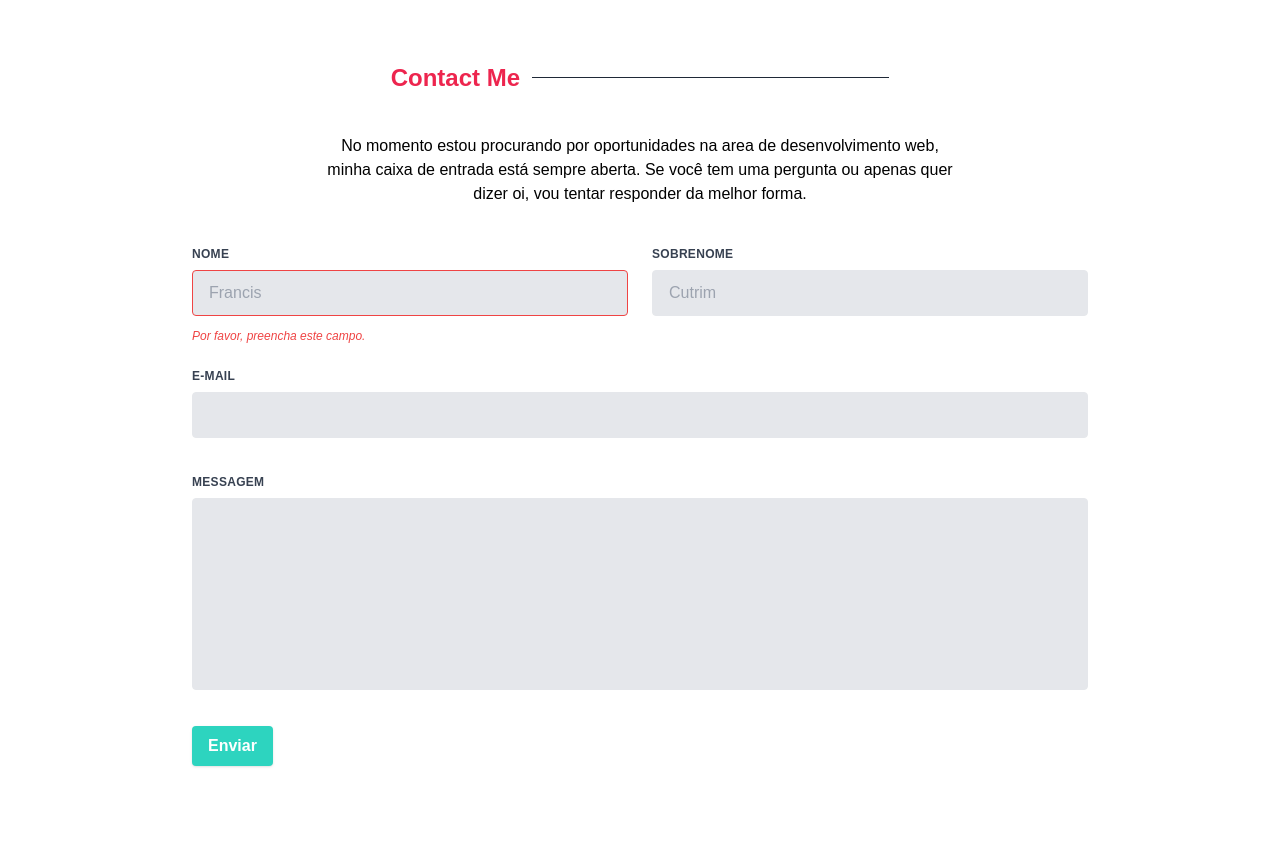
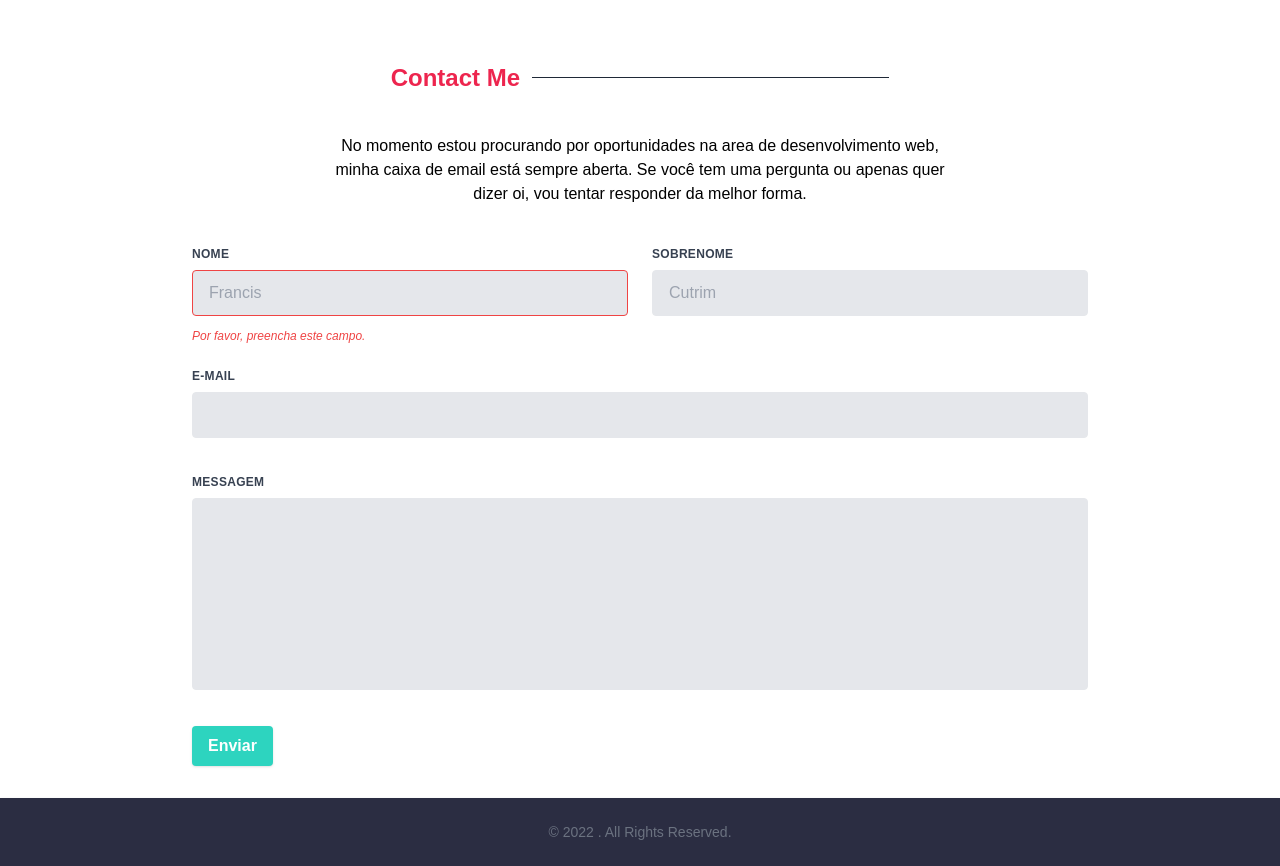
Before and after one commit to walaceborges/Portfolio, a React (Create React App) app: page / in a window 1280 px wide. Shown: the part 2500-3366 px from the top of the page. Before the commit the page ends 3298 px from the top, so only its background shows below. Built offline with nearby package versions, Linux system fonts and the light colour scheme.

Commit message:
style: adiciona a pagina footer

```diff
--- a/src/App.js
+++ b/src/App.js
@@ -1,6 +1,7 @@
 import React from "react";
 import About from "./Components/About";
 import Contact from "./Components/Contact";
+import Footer from "./Components/Footer";
 import Header from "./Components/Header";
 import Hero from "./Components/Hero";
 import Projects from "./Components/Projects";
@@ -13,6 +14,7 @@ function App() {
       <About />
       <Projects />
       <Contact />
+      <Footer />
     </div>
   );
 }
--- a/src/Components/Contact.jsx
+++ b/src/Components/Contact.jsx
@@ -14,7 +14,7 @@ function Contact() {
           <div className="text-center w-11/12 md:w-3/6 -mx-3">
             <p className="text-sm font-medium md:text-base">
               No momento estou procurando por oportunidades na area de
-              desenvolvimento web, minha caixa de entrada está sempre aberta. Se
+              desenvolvimento web, minha caixa de email está sempre aberta. Se
               você tem uma pergunta ou apenas quer dizer oi, vou tentar responder
               da melhor forma.
             </p>
--- /dev/null
+++ b/src/Components/Footer.jsx
@@ -0,0 +1,19 @@
+import React from "react";
+
+function Footer() {
+  return (
+    <div>
+      <footer class="p-4 bg-[#2B2D42] shadow flex items-center justify-center md:p-6 dark:bg-gray-800">
+        <span class="text-sm text-gray-500 sm:text-center dark:text-gray-400">
+          © 2022{" "}
+          {/* <a href="" class="hover:underline">
+            Walace™
+          </a> */}
+          . All Rights Reserved.
+        </span>
+      </footer>
+    </div>
+  );
+}
+
+export default Footer;
```
